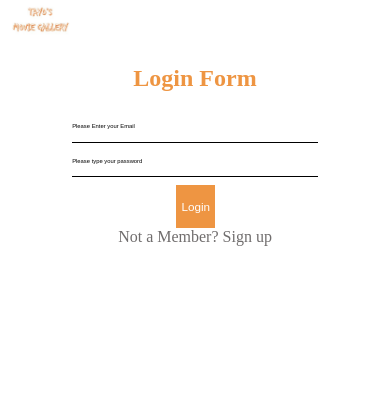
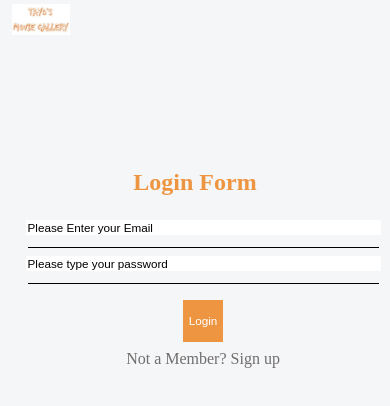
Before and after one commit to Newtayo/Image-gallery, a React (Vite) app: page / in a window 390 px wide. Shown: the top 406 px of the page. Built offline with nearby package versions, Linux system fonts and the light colour scheme; no server answers.

Commit message:
Add styling

```diff
--- a/src/index.css
+++ b/src/index.css
@@ -0,0 +1,3 @@
+body{
+    background-color: rgb(245, 246, 247);
+}
--- a/src/styles/login.css
+++ b/src/styles/login.css
@@ -20,6 +20,7 @@
     width: 30vw;
     margin-bottom: 1%;
     border: none;
+    font-size: 1.3vw;
 }
 .divider{
     border: 1px solid black;
@@ -30,7 +31,6 @@
 }
 .Submit{
     background-color: rgb(238, 149, 66);
-    width: 10vw;
     height: 5vh;
     color: white;
     font-size: 1vw;
@@ -57,6 +57,25 @@ button:focus {
 }
 
 @media only screen and (max-width: 600px) {
+
+    .login-container{
+        display: flex;
+        flex-direction: column;
+        align-items: center;
+        padding-top: 10%;
+        justify-content: center;
+        align-items: center;
+        margin-top: 30%;
+    }
+    .login-form{
+        width: 100vw;
+        display: flex;
+        flex-direction: column;
+        justify-content: center;
+        align-items: center;
+        margin: 1% auto;
+
+    }
     .login-form >input {
         width: 90%;
         margin-bottom: 1%;
@@ -73,5 +92,13 @@ button:focus {
       }
       .Submit{
         font-size: 3vw;
+        margin-top: 2%;
+      }
+      .signup{
+        margin-top: 2%;
+    }
+    ::placeholder {
+        font-size: 3vw;
+
       }
 }
```
